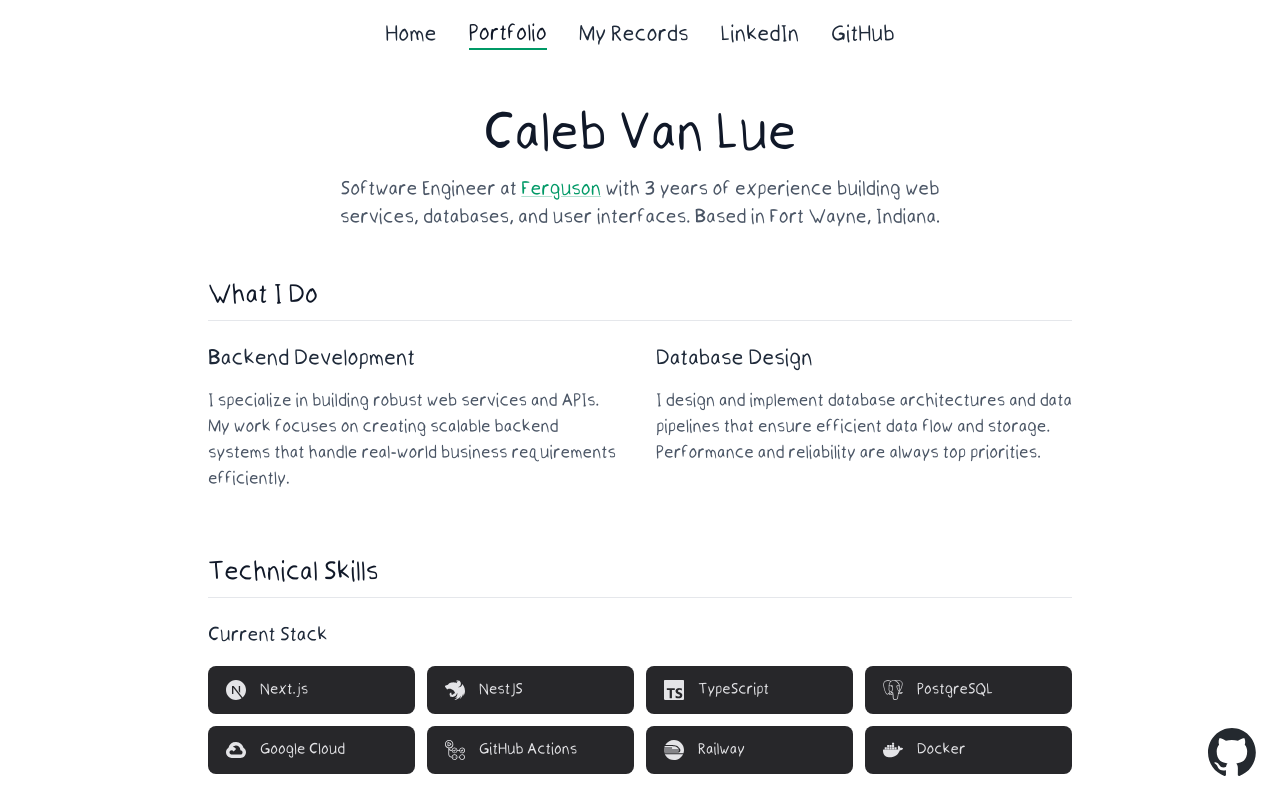
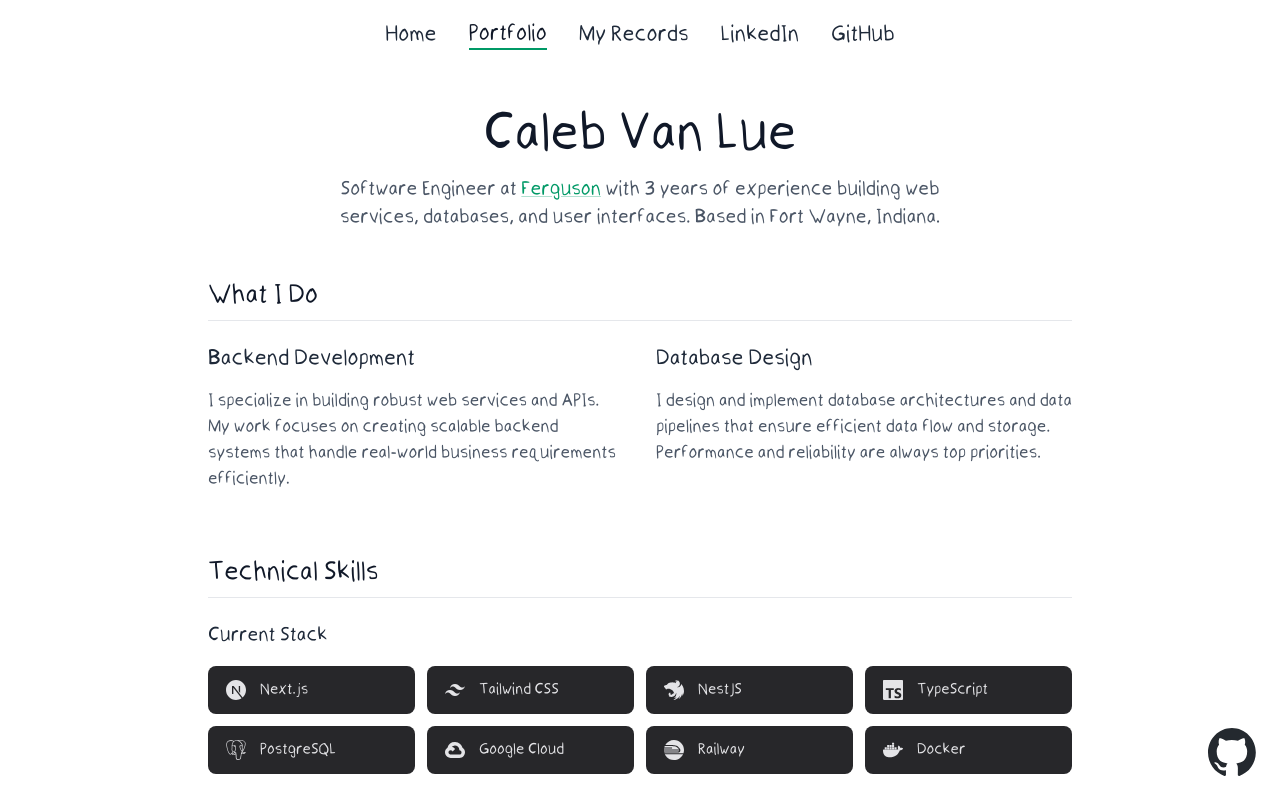
Before and after one commit to caleb-vanlue/side-a, a Next.js app: page /portfolio in a window 1280 px wide. Shown: the top 800 px of the page. Built offline with nearby package versions, Linux system fonts and the light colour scheme.

Commit message:
add tailwind to skills over GH actions

```diff
--- a/src/components/TechnicalSkills.tsx
+++ b/src/components/TechnicalSkills.tsx
@@ -7,9 +7,9 @@ import {
   SiTypescript,
   SiPostgresql,
   SiGooglecloud,
-  SiGithubactions,
   SiRailway,
   SiDocker,
+  SiTailwindcss,
 } from "react-icons/si";
 
 export default function TechnicalSkills() {
@@ -18,6 +18,11 @@ export default function TechnicalSkills() {
       name: "Next.js",
       icon: SiNextdotjs,
       url: "https://nextjs.org",
+    },
+    {
+      name: "Tailwind CSS",
+      icon: SiTailwindcss,
+      url: "https://tailwindcss.com/",
     },
     {
       name: "NestJS",
@@ -38,11 +43,6 @@ export default function TechnicalSkills() {
       name: "Google Cloud",
       icon: SiGooglecloud,
       url: "https://cloud.google.com",
-    },
-    {
-      name: "GitHub Actions",
-      icon: SiGithubactions,
-      url: "https://github.com/features/actions",
     },
     {
       name: "Railway",
```
